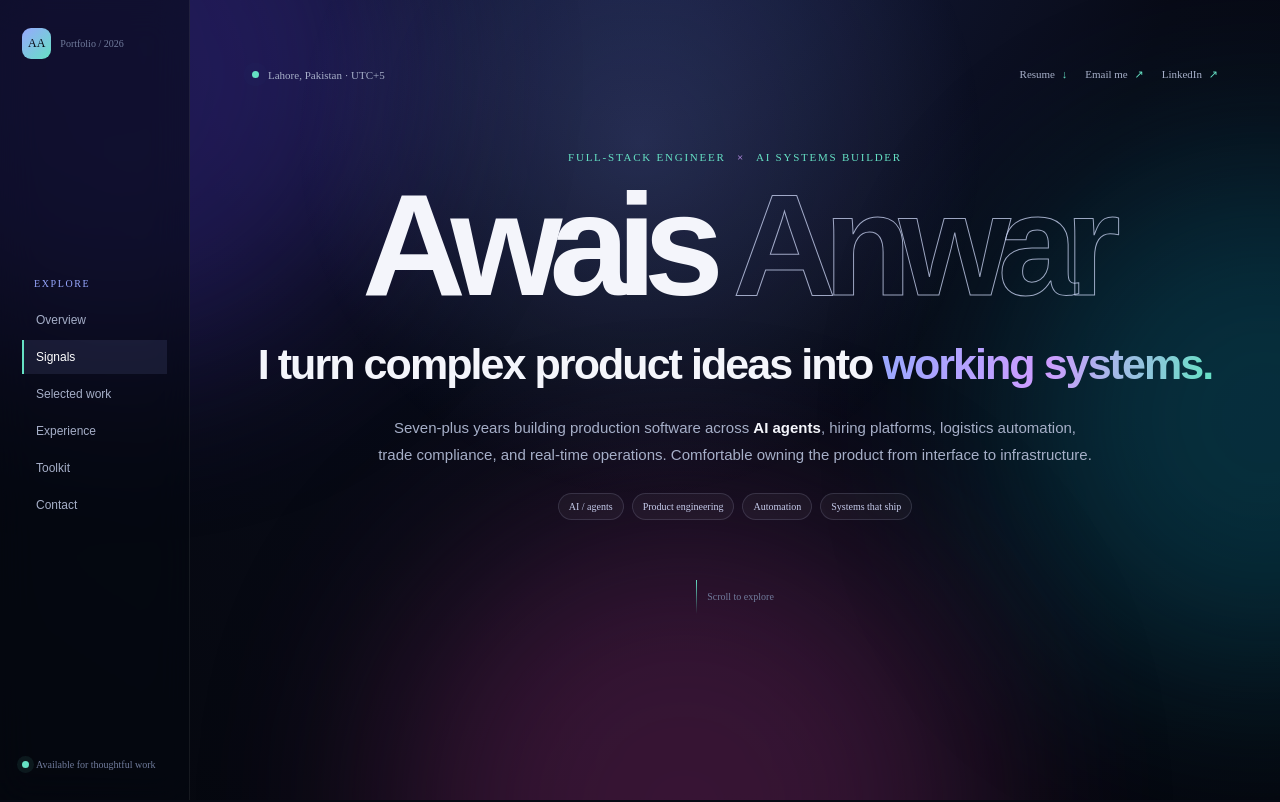
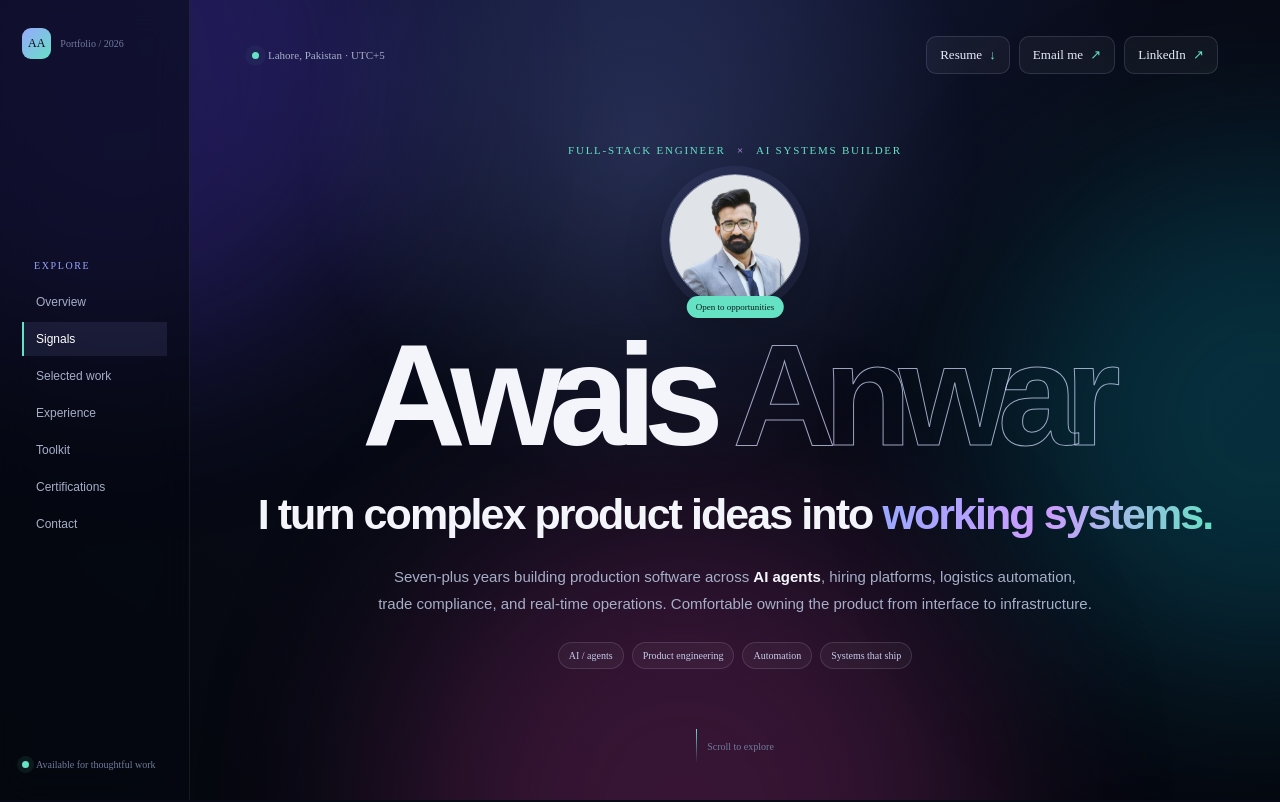
Before and after one commit to awaisanwar12/portfolio, a Next.js app: page / in a window 1280 px wide. Shown: the top 802 px of the page. Built offline with nearby package versions, Linux system fonts and the light colour scheme.

Commit message:
Add profile photo and certifications

```diff
--- a/app/layout.tsx
+++ b/app/layout.tsx
@@ -1,6 +1,7 @@
 import type { Metadata } from 'next';
 import Script from 'next/script';
 import '../styles.css';
+import '../overrides.css';
 
 export const metadata: Metadata = {
   title: 'Awais Anwar — Full-stack engineer for AI products',
--- a/index.html
+++ b/index.html
@@ -31,6 +31,7 @@
         <a href="#work">Selected work</a>
         <a href="#experience">Experience</a>
         <a href="#toolkit">Toolkit</a>
+        <a href="#certifications">Certifications</a>
         <a href="#contact">Contact</a>
       </nav>
       <div class="nav-foot"><span class="status-dot"></span> Available for thoughtful work</div>
@@ -47,6 +48,7 @@
           </div>
         </div>
         <p class="kicker">FULL-STACK ENGINEER <span>×</span> AI SYSTEMS BUILDER</p>
+        <div class="profile-photo"><img src="/awais-anwar.jpeg" alt="Portrait of Awais Anwar" /><span class="photo-status">Open to opportunities</span></div>
         <h1>Awais <em>Anwar</em></h1>
         <p class="hero-line">I turn complex product ideas into <span class="gradient-text">working systems.</span></p>
         <p class="hero-copy">Seven-plus years building production software across <strong>AI agents</strong>, hiring platforms, logistics automation, trade compliance, and real-time operations. Comfortable owning the product from interface to infrastructure.</p>
@@ -95,8 +97,24 @@
         <div class="education glass"><div><p class="section-index">Education</p><h3>BS (Hons.) Software Engineering</h3><p>University of Engineering and Technology (UET), Taxila · 2018</p></div><div class="certs"><span>JavaScript · HackerRank</span><span>Backend Apps with Node.js · IBM</span><span>Frontend Developer (React) · Meta</span></div></div>
       </section>
 
+      <section class="section reveal" id="certifications">
+        <div class="section-heading split-heading"><div><p class="section-index">05 / certifications</p><h2>Proof of the fundamentals.</h2></div><p class="section-intro">A collection of formal credentials across software engineering, JavaScript, frontend development, backend systems, analytics, and project delivery.</p></div>
+        <div class="certification-grid">
+          <a class="certification-card glass" href="https://www.coursera.org/professional-certificates/google-business-intelligence" target="_blank" rel="noreferrer"><span class="cert-mark">G</span><div><h3>Google Business Intelligence</h3><p>Google · Credential ID Y7WYT8MZMW8H</p></div><span class="cert-arrow">↗</span></a>
+          <a class="certification-card glass" href="https://www.coursera.org/professional-certificates/google-data-analytics" target="_blank" rel="noreferrer"><span class="cert-mark">G</span><div><h3>Google Data Analytics</h3><p>Google · Professional Certificate</p></div><span class="cert-arrow">↗</span></a>
+          <a class="certification-card glass" href="https://www.coursera.org/professional-certificates/google-project-management" target="_blank" rel="noreferrer"><span class="cert-mark">G</span><div><h3>Google Project Management</h3><p>Google · Credential ID T1WEM9VN4PB0</p></div><span class="cert-arrow">↗</span></a>
+          <a class="certification-card glass" href="https://www.coursera.org/professional-certificates/ibm-back-end-development" target="_blank" rel="noreferrer"><span class="cert-mark">IBM</span><div><h3>Developing Back-End Apps with Node.js & Express</h3><p>IBM · Credential ID KY8DULGRKGBN</p></div><span class="cert-arrow">↗</span></a>
+          <a class="certification-card glass" href="https://www.coursera.org/professional-certificates/meta-front-end-developer" target="_blank" rel="noreferrer"><span class="cert-mark">M</span><div><h3>Frontend Developer (React)</h3><p>Meta · Credential ID D7HH49B4XMZB</p></div><span class="cert-arrow">↗</span></a>
+          <a class="certification-card glass" href="https://www.coursera.org/learn/interactivity-with-javascript" target="_blank" rel="noreferrer"><span class="cert-mark">U-M</span><div><h3>Interactivity with JavaScript</h3><p>University of Michigan · Credential ID TXQ5VS6RVYZH</p></div><span class="cert-arrow">↗</span></a>
+          <a class="certification-card glass" href="https://www.coursera.org/learn/javascript-jquery" target="_blank" rel="noreferrer"><span class="cert-mark">UC</span><div><h3>Interactivity with JavaScript & jQuery with Honors</h3><p>University of California, Davis · Credential ID CVUGCW8XHJ9W</p></div><span class="cert-arrow">↗</span></a>
+          <a class="certification-card glass" href="https://www.hackerrank.com/skills-verification/javascript_intermediate" target="_blank" rel="noreferrer"><span class="cert-mark">HR</span><div><h3>JavaScript (Intermediate)</h3><p>HackerRank · Credential ID 7b8a9f20a318</p></div><span class="cert-arrow">↗</span></a>
+          <a class="certification-card glass" href="https://www.hackerrank.com/skills-verification/react_basic" target="_blank" rel="noreferrer"><span class="cert-mark">HR</span><div><h3>Frontend Developer (React)</h3><p>HackerRank · Credential ID 281B3A898C7F</p></div><span class="cert-arrow">↗</span></a>
+          <a class="certification-card glass" href="https://www.hackerrank.com/skills-verification/software_engineer" target="_blank" rel="noreferrer"><span class="cert-mark">HR</span><div><h3>Software Engineer</h3><p>HackerRank · Skills Certification</p></div><span class="cert-arrow">↗</span></a>
+        </div>
+      </section>
+
       <section class="section contact-section reveal" id="contact">
-        <div class="contact-card glass"><p class="section-index">05 / contact</p><h2>Have a hard problem<br /><span>worth building?</span></h2><p>Tell me what you’re trying to make, improve, or untangle. I’m especially interested in AI products that have real users and real operational consequences.</p><div class="contact-actions"><a class="primary-button" href="mailto:m.awaisanwar@outlook.com">Start a conversation <span>↗</span></a><a class="secondary-button" href="https://github.com/awaisanwar12" target="_blank" rel="noreferrer">GitHub <span>↗</span></a><a class="secondary-button" href="https://www.linkedin.com/in/awaisanwar12/" target="_blank" rel="noreferrer">LinkedIn <span>↗</span></a></div></div>
+        <div class="contact-card glass"><p class="section-index">06 / contact</p><h2>Have a hard problem<br /><span>worth building?</span></h2><p>Tell me what you’re trying to make, improve, or untangle. I’m especially interested in AI products that have real users and real operational consequences.</p><div class="contact-actions"><a class="primary-button" href="mailto:m.awaisanwar@outlook.com">Start a conversation <span>↗</span></a><a class="secondary-button" href="https://github.com/awaisanwar12" target="_blank" rel="noreferrer">GitHub <span>↗</span></a><a class="secondary-button" href="https://www.linkedin.com/in/awaisanwar12/" target="_blank" rel="noreferrer">LinkedIn <span>↗</span></a></div></div>
       </section>
 
       <footer><span>© 2026 Awais Anwar</span><span>Built for the work behind the work.</span><a href="#top">Back to top ↑</a></footer>
--- /dev/null
+++ b/overrides.css
@@ -0,0 +1,14 @@
+.top-actions{display:flex;gap:9px}
+.top-actions a{font-size:13px;color:#e8ebfa;padding:10px 13px;border:1px solid var(--line);border-radius:10px;background:rgba(255,255,255,.045);transition:.2s}
+.top-actions a:hover{color:#fff;border-color:var(--line-bright);background:rgba(152,168,255,.1)}
+.profile-photo{position:relative;width:132px;height:132px;margin:0 auto 25px}
+.profile-photo img{width:100%;height:100%;object-fit:cover;object-position:center 15%;border-radius:50%;border:1px solid rgba(214,223,255,.55);box-shadow:0 0 0 8px rgba(152,168,255,.08),0 18px 45px rgba(0,0,0,.3)}
+.photo-status{position:absolute;left:50%;bottom:-12px;transform:translateX(-50%);white-space:nowrap;font:9px 'DM Mono';color:#0b211c;background:var(--mint);padding:6px 9px;border-radius:99px}
+.certification-grid{display:grid;grid-template-columns:repeat(2,1fr);gap:10px}
+.certification-card{display:flex;align-items:center;gap:14px;padding:17px;text-decoration:none;transition:transform .25s,border-color .25s}
+.certification-card:hover{transform:translateY(-4px);border-color:var(--line-bright)}
+.cert-mark{flex:0 0 40px;width:40px;height:40px;display:grid;place-items:center;border-radius:11px;color:#09111a;background:linear-gradient(135deg,var(--blue),var(--mint));font:600 11px 'DM Mono';text-align:center}
+.certification-card h3{font-size:13px;line-height:1.35;margin:0 0 4px;letter-spacing:-.02em}
+.certification-card p{font:10px/1.5 'DM Mono';color:var(--muted);margin:0}
+.cert-arrow{margin-left:auto;color:var(--mint);font-size:17px}
+@media(max-width:760px){.top-actions{width:100%;flex-wrap:wrap}.top-actions a{font-size:12px;padding:9px 11px}.certification-grid{grid-template-columns:1fr}.profile-photo{width:118px;height:118px}}
```
Also changed, not shown: public/awais-anwar.jpeg (added).
